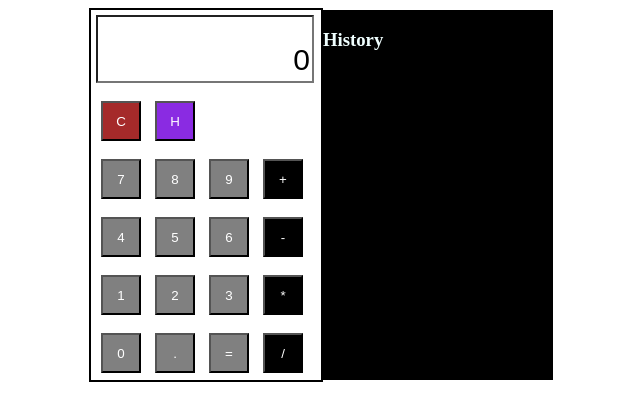
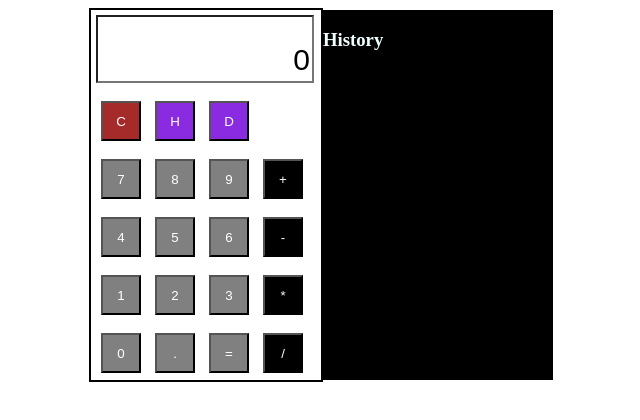
Before and after one commit to nikss702/my_calc, a plain HTML site: page index.html in a window 1280 px wide. Shown: the whole page, without its empty margins (319-959 px from the left). Drawn offline with Linux system fonts and the light colour scheme.

Commit message:
Add New Button

```diff
--- a/index.html
+++ b/index.html
@@ -107,7 +107,8 @@
             <input type="text" class="subinput" id="equation" readonly><br>
             <input type="text" class="input" id="input" value="0"><br><br>
             <input type="button" value="C" onclick="clearInput()" class="btn btn-clear">
-            <input type="button" value="H"  onclick="clearHistory()" class="btn btn-info"><br><br>
+            <input type="button" value="H"  onclick="clearHistory()" class="btn btn-info">
+            <input type="button" value="D"  onclick="" class="btn btn-info"><br><br>
             <input type="button" value="7" onclick="getVal('7')" class="btn btn-num">
             <input type="button" value="8" onclick="getVal('8')" class="btn btn-num">
             <input type="button" value="9" onclick="getVal('9')" class="btn btn-num">
@@ -140,13 +141,9 @@
             function getVal(val)
             {
                 if(inputVal.value=="0")
-                {
                     inputVal.value=val;
-                }
                 else
-                {
                     inputVal.value+=val;
-                }
 
             }
             function clearInput()
@@ -161,8 +158,6 @@
                 questionInput.value=equation;
                 answers.push(eval(inputVal.value));
                 eq.push(equation);
-                console.log(answers);
-                console.log(eq);
                 showHistory();
 
             }
```
